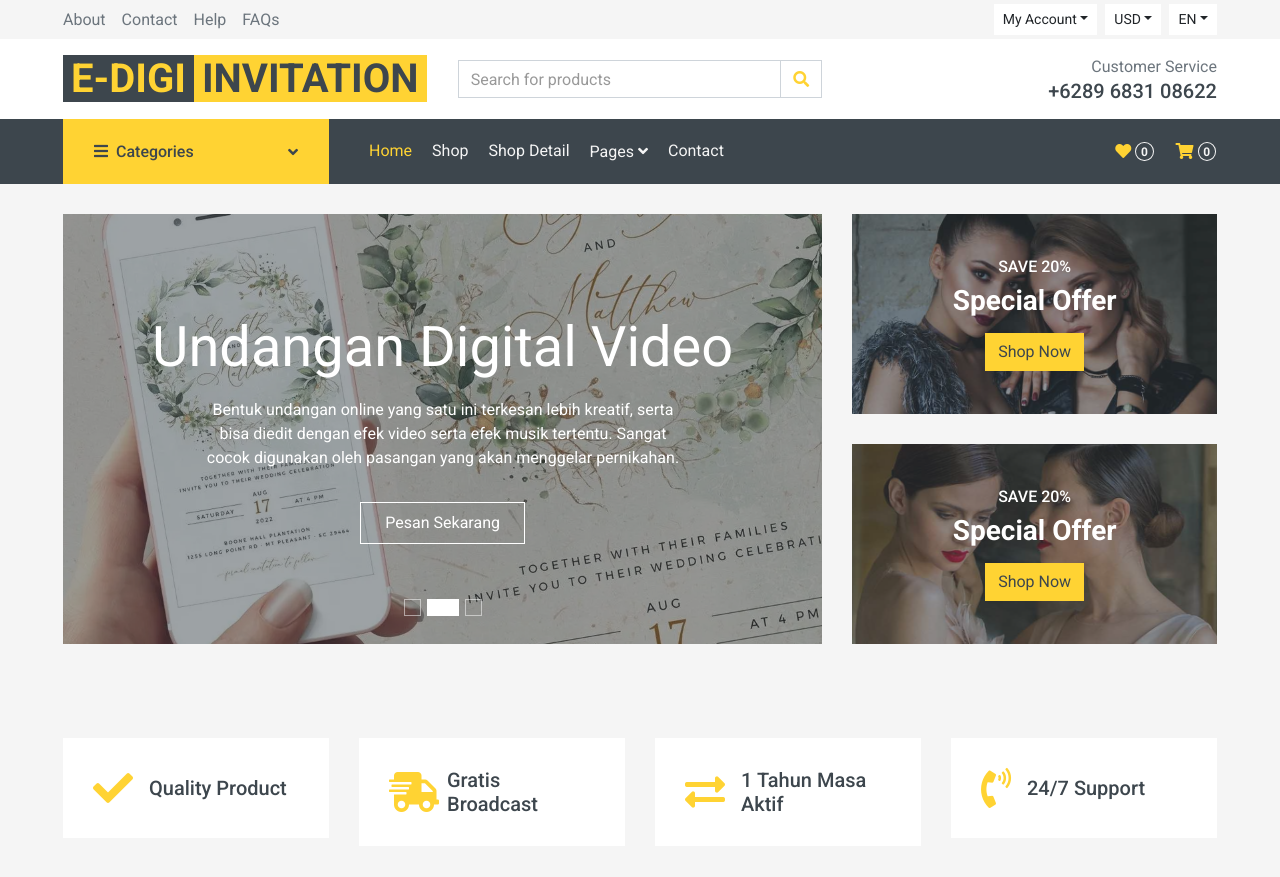
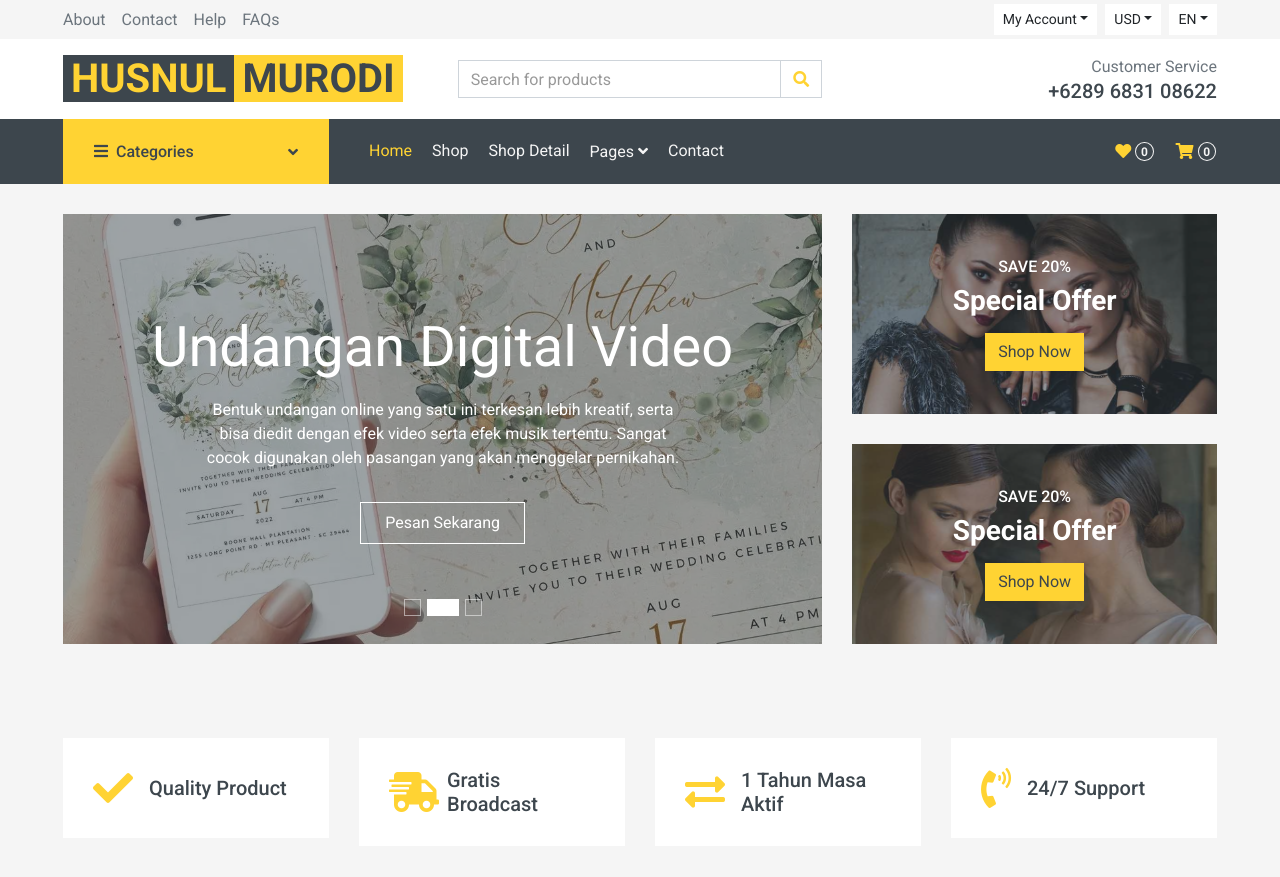
Before and after one commit to iamhusnul/husnulmurodi.github.io, a plain HTML site: page index.html in a window 1280 px wide. Shown: the top 877 px of the page. Drawn offline with nearby package versions, Linux system fonts and the light colour scheme.

Commit message:
mengubah nama saya

```diff
--- a/index.html
+++ b/index.html
@@ -79,8 +79,8 @@
         <div class="row align-items-center bg-light py-3 px-xl-5 d-none d-lg-flex">
             <div class="col-lg-4">
                 <a href="" class="text-decoration-none">
-                    <span class="h1 text-uppercase text-primary bg-dark px-2">E-Digi</span>
-                    <span class="h1 text-uppercase text-dark bg-primary px-2 ml-n1">Invitation</span>
+                    <span class="h1 text-uppercase text-primary bg-dark px-2">Husnul</span>
+                    <span class="h1 text-uppercase text-dark bg-primary px-2 ml-n1">Murodi</span>
                 </a>
             </div>
             <div class="col-lg-4 col-6 text-left">
```
